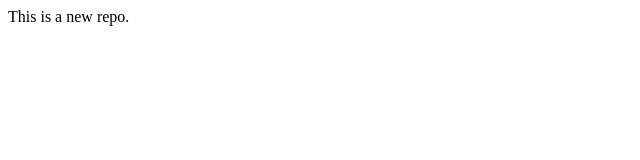
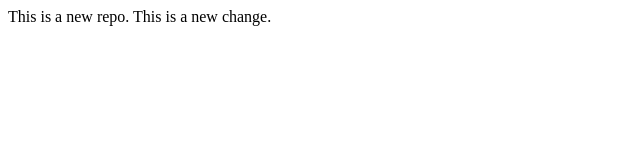
Before and after one commit to vijayteppalak/LocalRepo, a plain HTML site: page index.html in a window 1280 px wide. Shown: the whole page, without its empty margins (0-640 px from the left). Drawn offline with Linux system fonts and the light colour scheme.

Commit message:
changes in indec

```diff
--- a/index.html
+++ b/index.html
@@ -1,3 +1,4 @@
 <p>
     This is a new repo.
+    This is a new change.
 </p>
```
